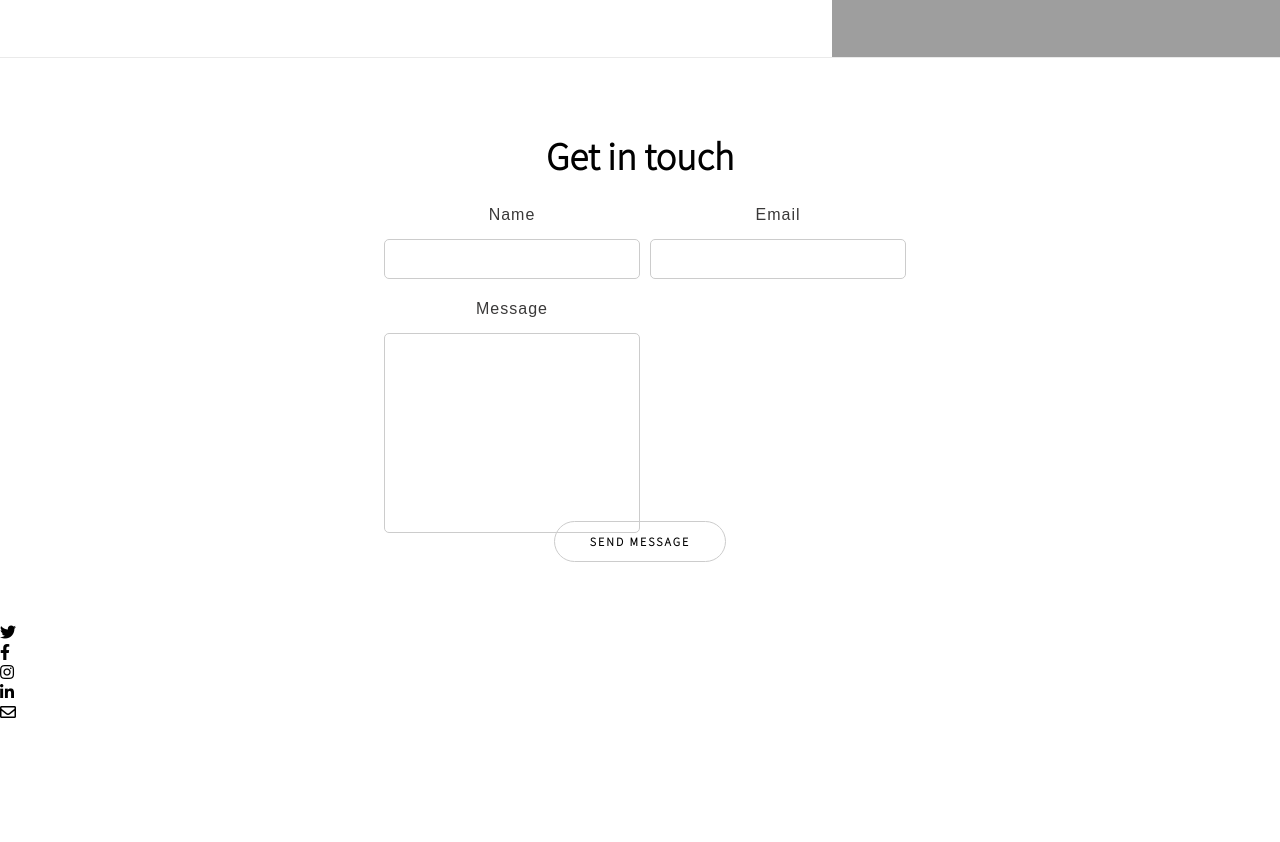
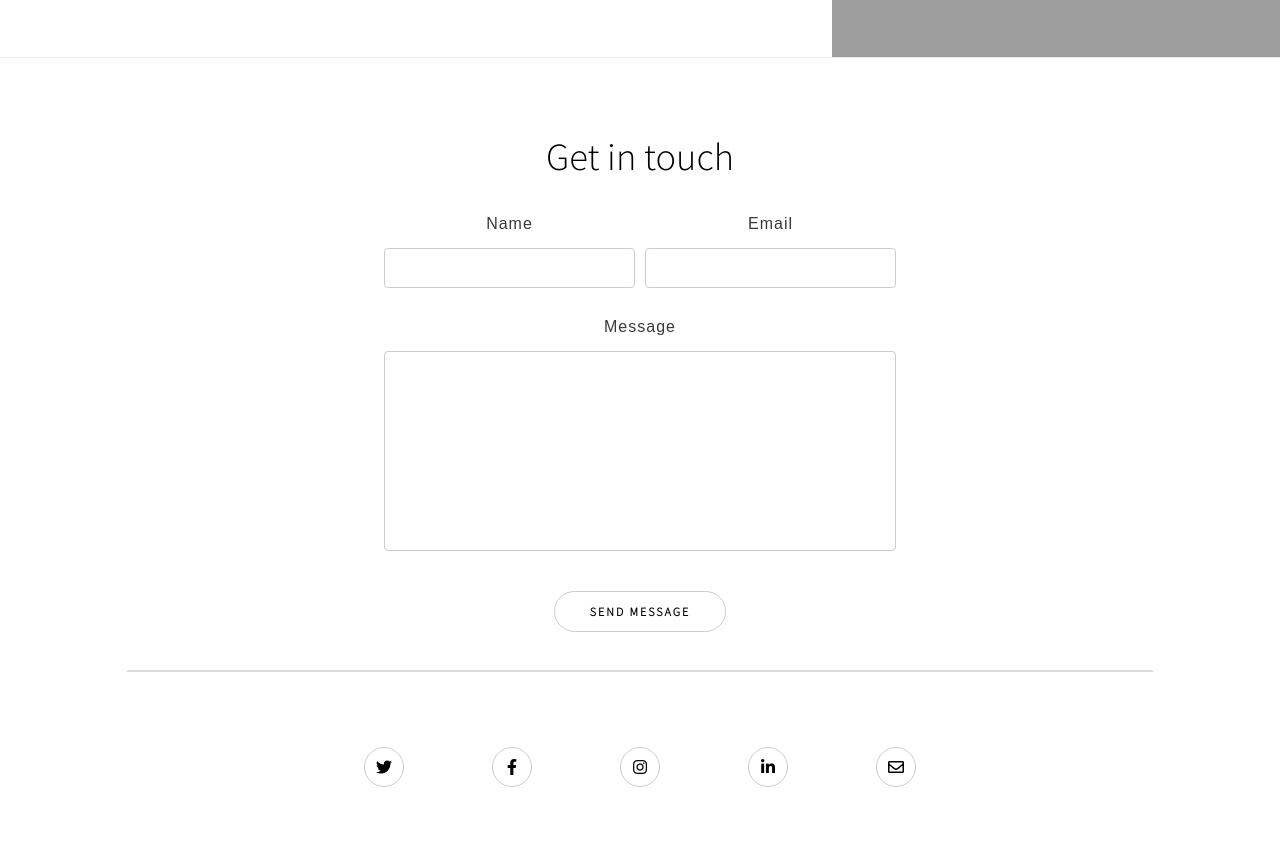
Before and after one commit to KevinRichardDev/Projet-Run, a plain HTML site: page index.html in a window 1280 px wide. Shown: the part 1543-2385 px from the top of the page. Before the commit the page ends 2265 px from the top, so only its background shows below. Drawn offline with Linux system fonts and the light colour scheme; grey boxes are pictures that could not be loaded.

Commit message:
sauvegarde avant le responsive

```diff
--- a/assets/style/style.css
+++ b/assets/style/style.css
@@ -19,6 +19,7 @@ a {
   text-decoration: none;
   outline: none;
   font-family: "Source Sans Pro";
+  list-style-type: none;
 }
 
 h1 {
@@ -31,7 +32,7 @@ h1 {
 h2 {
   font-family: "Source Sans Pro";
   font-size: 2.4rem;
-  font-weight: 700;
+  font-weight: 500;
   margin: 15px auto;
 }
 p {
@@ -54,13 +55,16 @@ p {
   background: transparent;
   cursor: pointer;
   transition: 0.3s;
-  margin-top: 10px;
+  margin-top: 20px;
   letter-spacing: 2px;
 }
-.button:hover,
+.button:hover{
+  color: skyblue;
+  border: 1px solid skyblue;
+
+}
 a:hover {
   color: skyblue;
-  border: 1px solid skyblue;
 }
 
 .section-1,
@@ -124,15 +128,25 @@ form {
   justify-content: center;
   flex-direction: column;
 }
+form:after {
+  content: "";
+  position: absolute;
+  width: 80%;
+  border: 1px solid #dad9d9;
+  bottom: 20px;
+  left: 50%;
+  transform: translateX(-50%);
+}
 .form-grid {
   display: grid;
   width: 100%;
   height: auto;
-  grid-template-columns: 50% 50%;
+  grid-template-columns: 1fr 1fr;
   grid-template-rows: 30% 1fr;
   align-items: center;
   max-width: 40%;
   gap: 10px;
+  margin: 0 auto;
   grid-template-areas:
     "input1 input2"
     "tarea tarea";
@@ -148,10 +162,10 @@ label {
 }
 
 .form-grid div {
-    display: flex;
-    flex-direction: column;
-    align-items: center;
-    justify-content: center;
+  display: flex;
+  flex-direction: column;
+  align-items: center;
+  justify-content: center;
 }
 
 input[type="text"],
@@ -161,13 +175,43 @@ textarea {
   background: transparent;
   font-family: "Source Sans Pro", sans-serif;
   border: 1px solid #ccc;
-  width: 100%;
-  border-radius: 5px;
+  min-width: 100%;
+  border-radius: 4px;
   padding: 5px;
   min-height: 40px;
 }
 
 textarea {
   height: 200px;
+  margin-bottom: 60px;
+}
+.textarea {
   grid-area: tarea;
 }
+
+/* ----------------FOOTER--------------- */
+
+
+footer ul{
+    display: flex;
+    justify-content: start;
+    align-items: center;
+    justify-content: space-around;
+    height: 150px;
+    width: 50%;
+    margin: 0 auto;
+
+}
+footer li {
+    display: flex;
+    align-items: center;
+    justify-content: center;
+    height: 40px;
+    width: 40px;
+    border: 1px solid #ccc;
+    border-radius: 50px;
+    transition: .3s;
+}
+
+
+/* ----------------MEDIA QUERIES--------------- */
```
